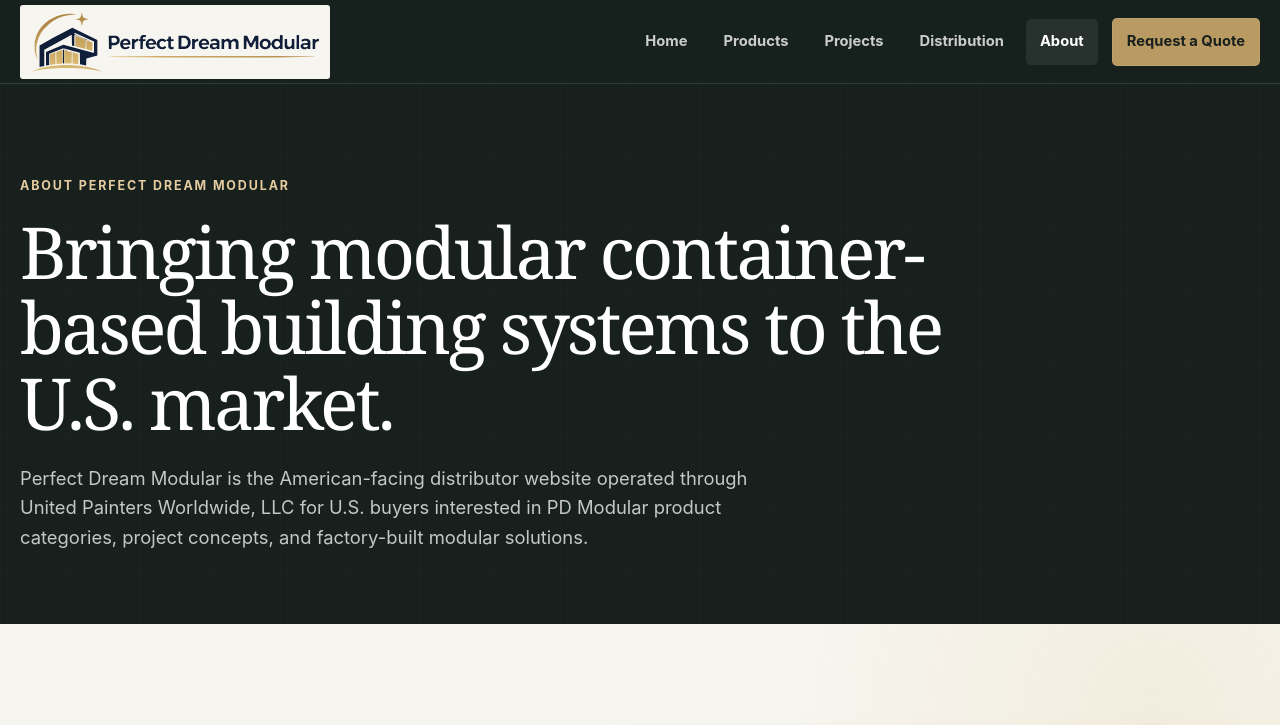
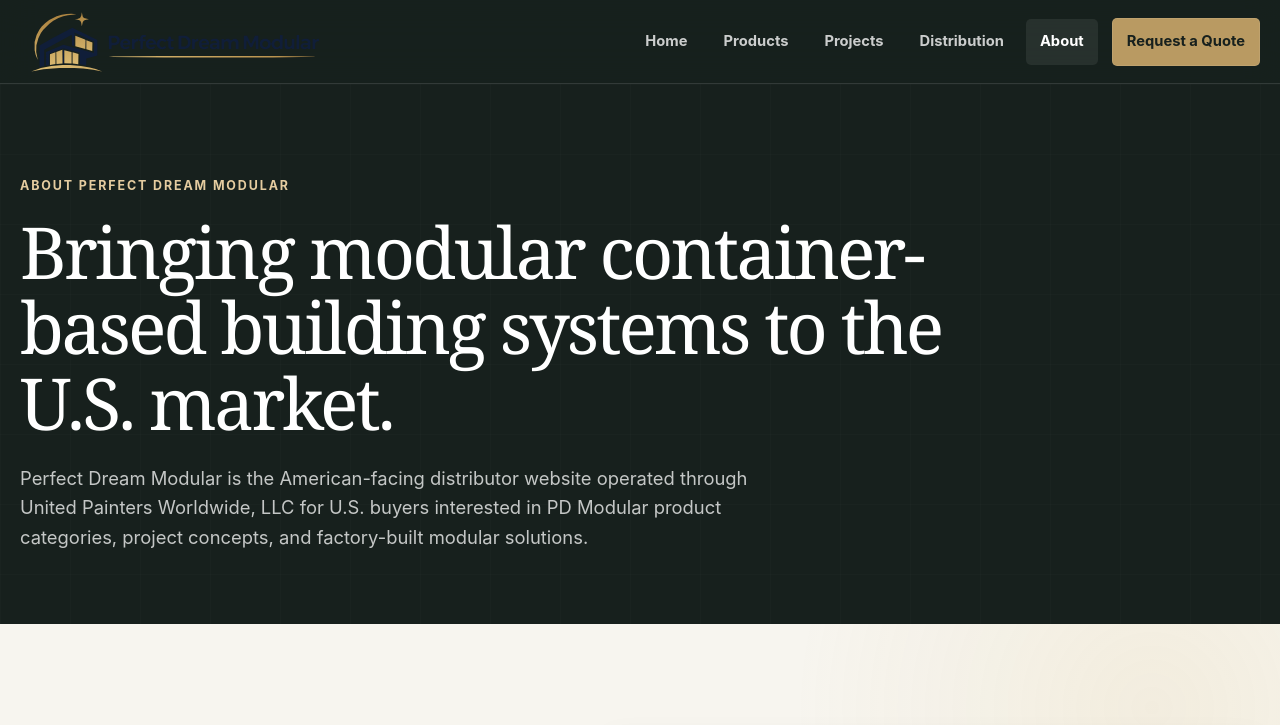
Before and after one commit to clearmyrecord/perfectdream, a plain HTML site: page about.html in a window 1280 px wide. Shown: the top 725 px of the page. Drawn offline with Linux system fonts and the light colour scheme.

Commit message:
Remove logo background in all site headers for seamless transparent branding

```diff
--- a/assets/css/brand-logo.css
+++ b/assets/css/brand-logo.css
@@ -7,3 +7,5 @@
 header nav .pdm-brand-lockup{align-self:center}
 @media(max-width:640px){.pdm-brand-lockup{padding:4px;max-width:calc(100vw - 100px)}.pdm-brand-lockup img{width:min(245px,65vw)}.footer-brand.pdm-brand-lockup,.pdm-footer-logo{max-width:100%}.site-header .nav,.site-header .nav-wrap{gap:8px}}
 @media(min-width:1371px) and (max-width:1550px){.site-header .nav:has(.mobile-nav) .nav-links{display:none}.site-header .nav:has(.mobile-nav) .mobile-nav{display:block}.site-header .mobile-nav summary{cursor:pointer;padding:10px 14px;border:1px solid var(--line);list-style:none}.site-header .mobile-nav nav{position:absolute;right:18px;top:82px;background:#f7f5ef;border:1px solid var(--line);padding:16px;display:grid;gap:16px;box-shadow:var(--shadow)}}
+/* Let the transparent SVG inherit the actual header surface on every page. */
+header .pdm-brand-lockup{background:transparent!important;border-radius:0}
```
